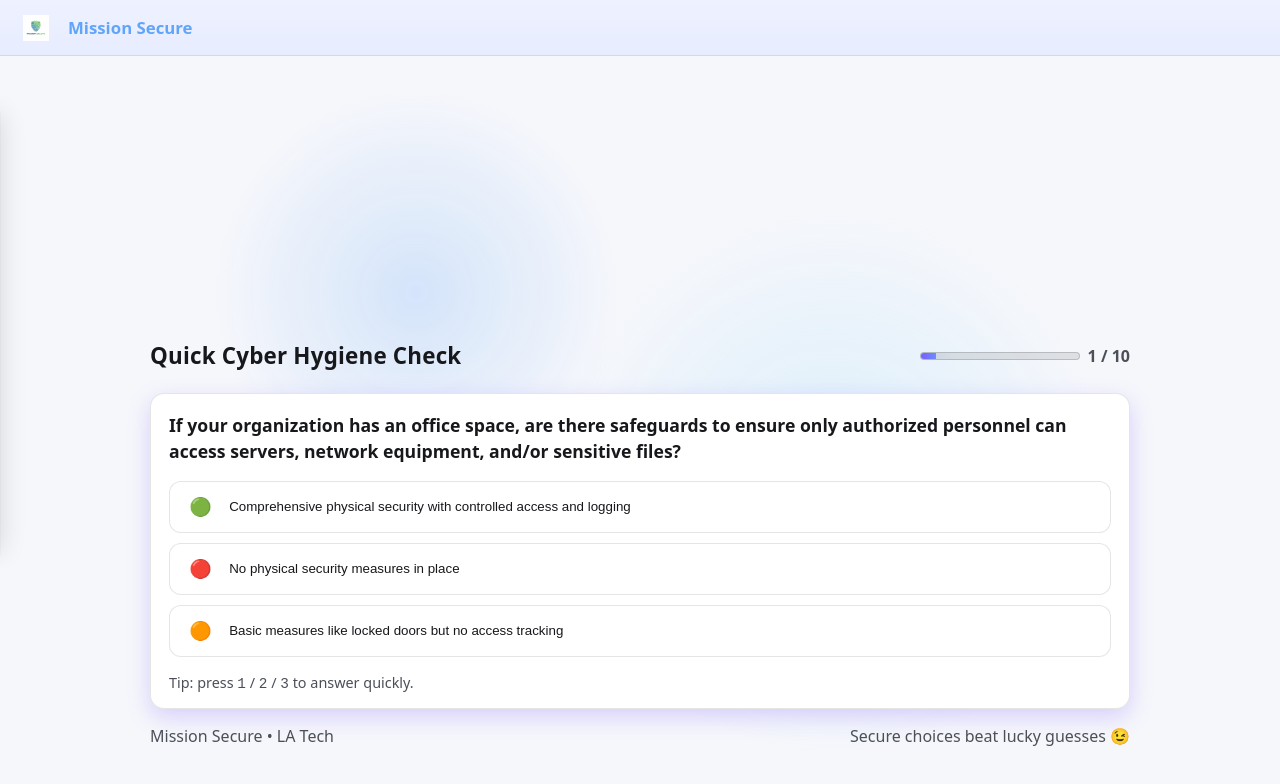
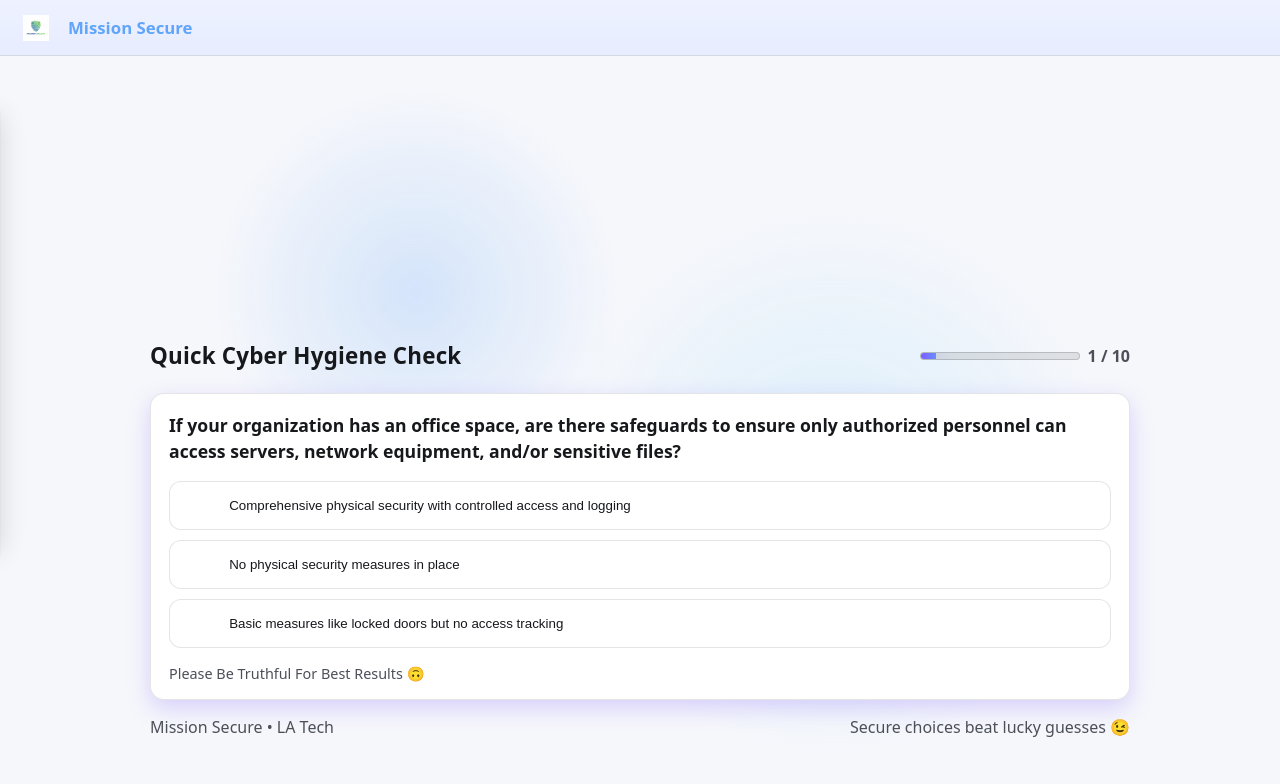
Before and after one commit to benji2803/missionsecure, a React (Vite) app: page /quiz in a window 1280 px wide. Shown: the top 784 px of the page. Built offline with nearby package versions, Linux system fonts and the light colour scheme.

Commit message:
fixed wording

```diff
--- a/src/pages/Quiz.jsx
+++ b/src/pages/Quiz.jsx
@@ -176,7 +176,7 @@ export default function QuizPage() {
                 }}
               >
                 <span aria-hidden="true" style={{ fontSize: 18, lineHeight: 1 }}>
-                  {opt.tag === "best" ? "🟢" : opt.tag === "iffy" ? "🟠" : "🔴"}
+                  {opt.tag === "best" ? "" : opt.tag === "iffy" ? "" : ""}
                 </span>
                 <span>{opt.label}</span>
               </button>
@@ -185,7 +185,7 @@ export default function QuizPage() {
 
           {/* Hint row */}
           <div className="muted" style={{ marginTop: 12, fontSize: ".9rem" }}>
-            Tip: press <kbd>1</kbd> / <kbd>2</kbd> / <kbd>3</kbd> to answer quickly.
+            Please Be Truthful For Best Results 🙃
           </div>
         </article>
 
```
